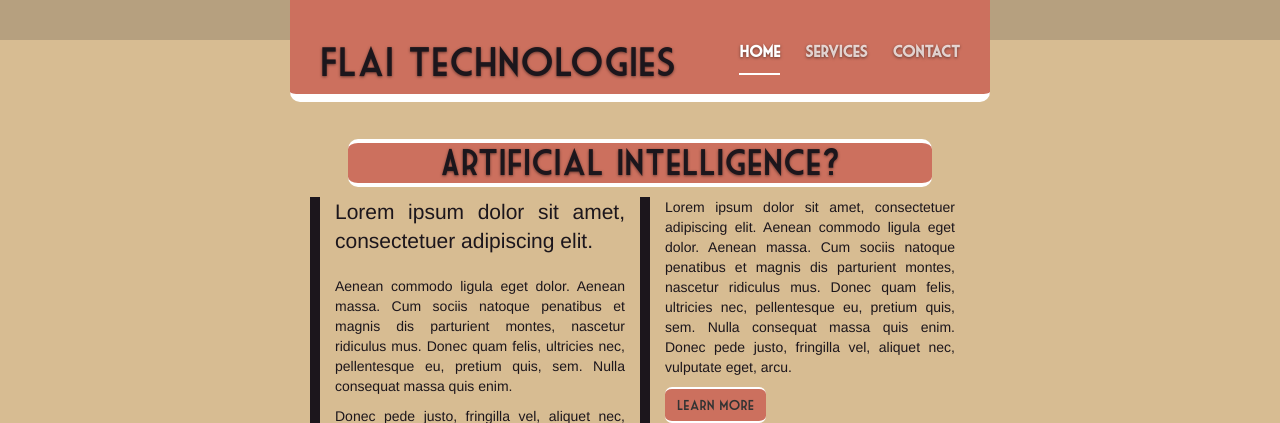
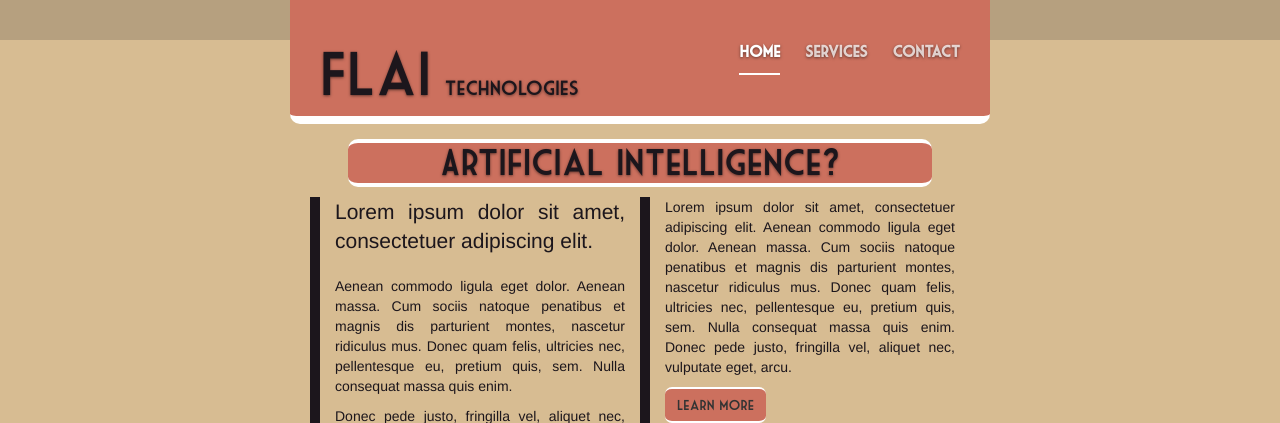
Before and after one commit to wbwvos/flai-tech, a PHP site: page / in a window 1280 px wide. Shown: the top 423 px of the page. Run offline with PHP 8.4, Linux system fonts and the light colour scheme; some libraries are stand-ins or nearby versions.

Commit message:
flai groter gemaakt, technologies kleiner

```diff
--- a/index.php
+++ b/index.php
@@ -29,7 +29,7 @@
 
           <div class="masthead clearfix">
             <div class="inner">
-              <h3 class="masthead-brand">Flai Technologies</h3>
+              <h3 class="masthead-brand"><span style='font-size:60px'>Flai</span> <span style='font-size:20px'>Technologies</span></h3>
               <nav>
                 <ul class="nav masthead-nav">
                   <li class="active"><a href="#">Home</a></li>
```
